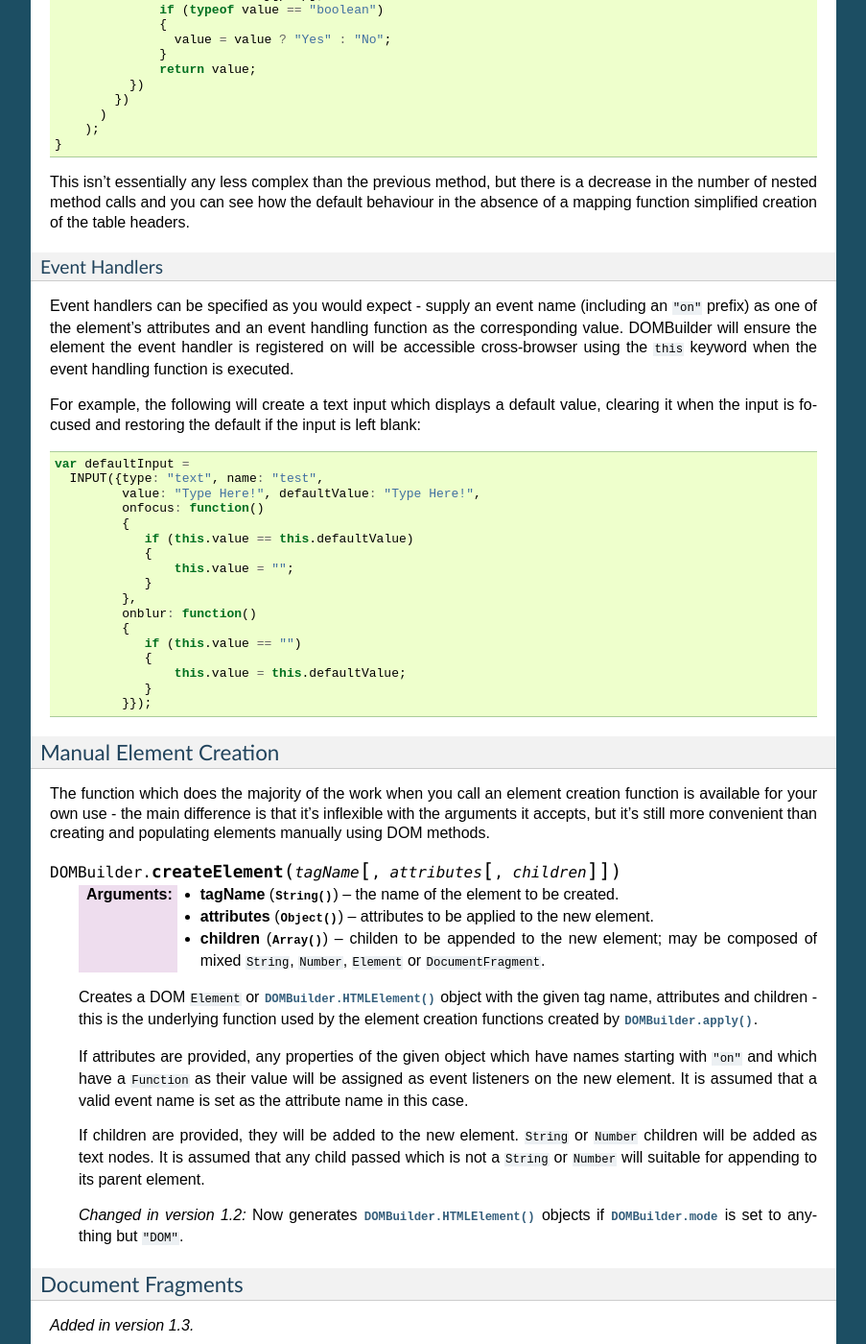
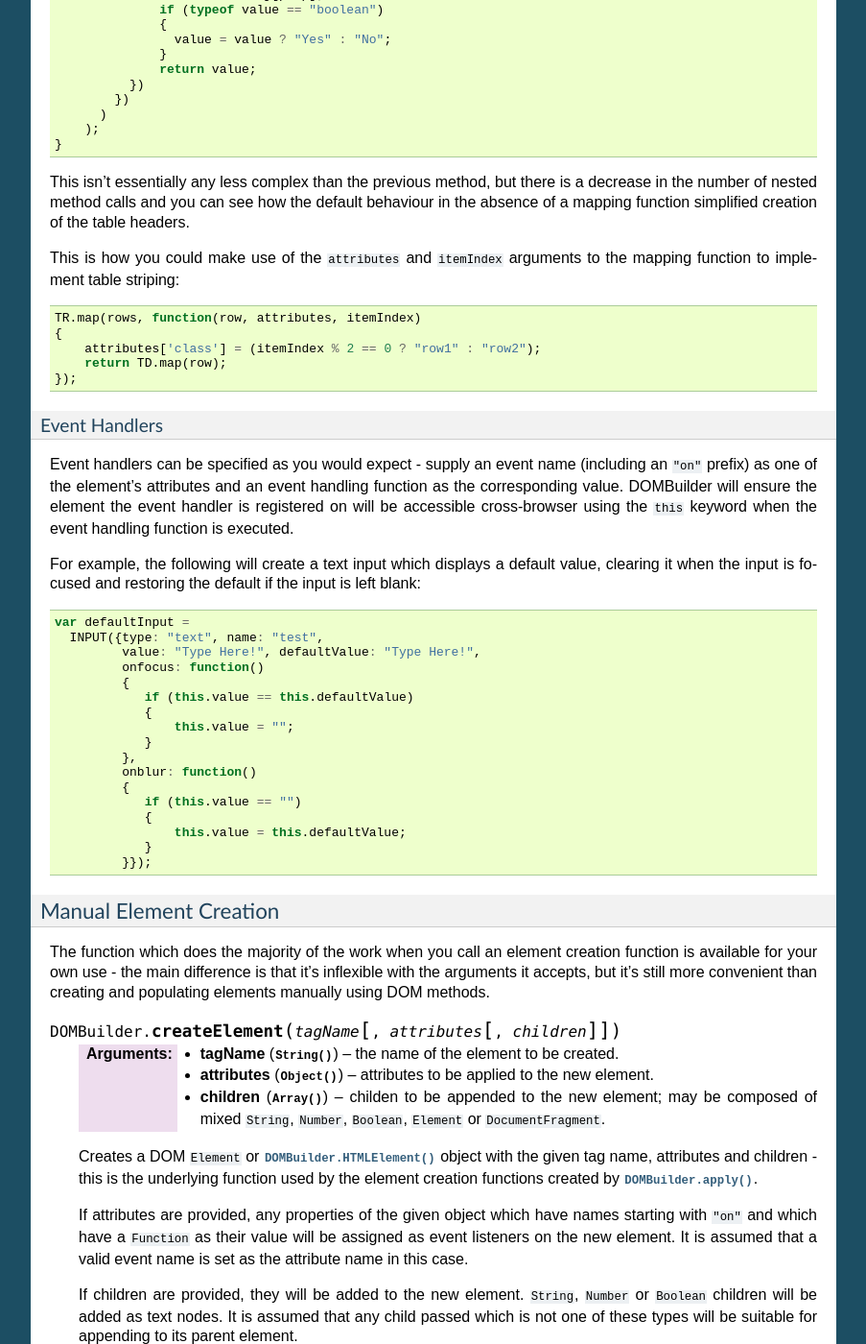
Before and after one commit to insin/DOMBuilder, a Sphinx documentation site: the page built from docs/index.rst, in a window 1280 px wide and 1400 px high, scrolled down 3552 px. Shown: the whole window at 96% size, without its empty margins (198-1101 px from the left). Built offline with Sphinx 7.4.7, drawn with Linux system fonts in a browser that asks for light colours.

Commit message:
Updated docs
git-svn-id: http://dombuilder.googlecode.com/svn/trunk@41 fee621d3-994e-0410-a6b3-dd72d6a7cdab

```diff
--- a/docs/index.rst
+++ b/docs/index.rst
@@ -203,8 +203,8 @@ list via its :js:func:`DOMBuilder.map` function.
       mappingFunction(item, attributes, itemIndex)
 
    Contents created by the function can consist of a single value (in DOM
-   mode: an ``Element``, ``DocumentFragment``, ``String`` or ``Number``)
-   or a mixed ``Array`` of these types.
+   mode: an ``Element``, ``DocumentFragment``, ``String``, ``Number`` or
+   ``Boolean``) or a mixed ``Array`` of these types.
 
    Attributes for the created element can be altered per-item by
    modifying the ``attributes`` argument, which will initially contain
@@ -248,6 +248,15 @@ This isn't essentially any less complex than the previous method, but
 there is a decrease in the number of nested method calls and you can see
 how the default behaviour in the absence of a mapping function simplified
 creation of the table headers.
+
+This is how you could make use of the ``attributes`` and ``itemIndex``
+arguments to the mapping function to implement table striping::
+
+   TR.map(rows, function(row, attributes, itemIndex)
+   {
+       attributes['class'] = (itemIndex % 2 == 0 ? "row1" : "row2");
+       return TD.map(row);
+   });
 
 Event Handlers
 ##############
@@ -294,7 +303,8 @@ convenient than creating and populating elements manually using DOM methods.
    :param Object attributes: attributes to be applied to the new element.
    :param Array children:
        childen to be appended to the new element; may be composed of mixed
-       ``String``, ``Number``, ``Element`` or ``DocumentFragment``.
+       ``String``, ``Number``, ``Boolean``, ``Element`` or
+       ``DocumentFragment``.
 
    Creates a DOM ``Element`` or :js:class:`DOMBuilder.HTMLElement` object
    with the given tag name, attributes and children - this is the underlying
@@ -307,9 +317,9 @@ convenient than creating and populating elements manually using DOM methods.
    a valid event name is set as the attribute name in this case.
 
    If children are provided, they will be added to the new element.
-   ``String`` or ``Number`` children will be added as text nodes. It is
-   assumed that any child passed which is not a ``String`` or ``Number``
-   will suitable for appending to its parent element.
+   ``String``, ``Number`` or ``Boolean`` children will be added as text nodes.
+   It is assumed that any child passed which is not one of these types will
+   be suitable for appending to its parent element.
 
    .. versionchanged:: 1.2
       Now generates :js:class:`DOMBuilder.HTMLElement` objects if
```
